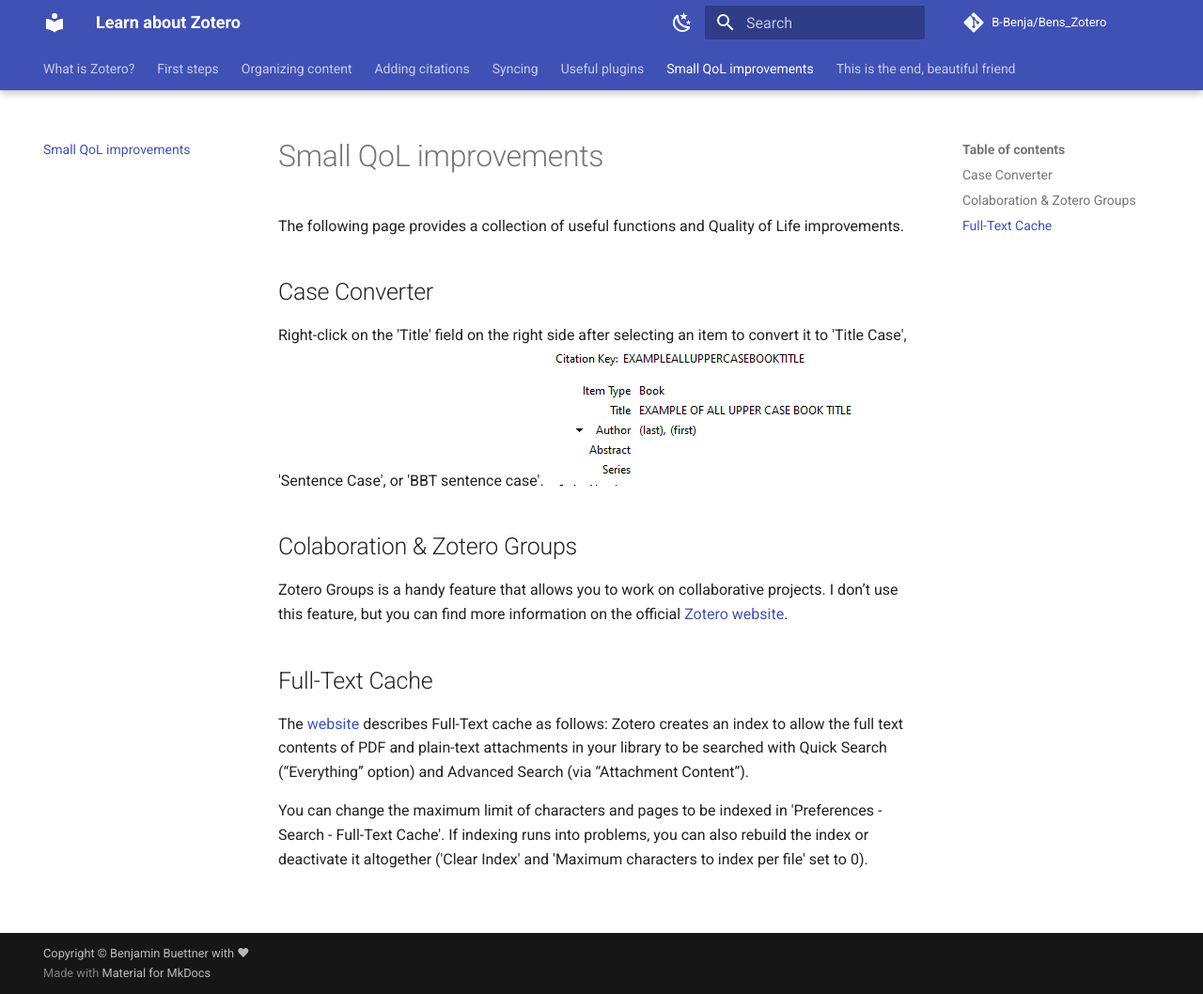
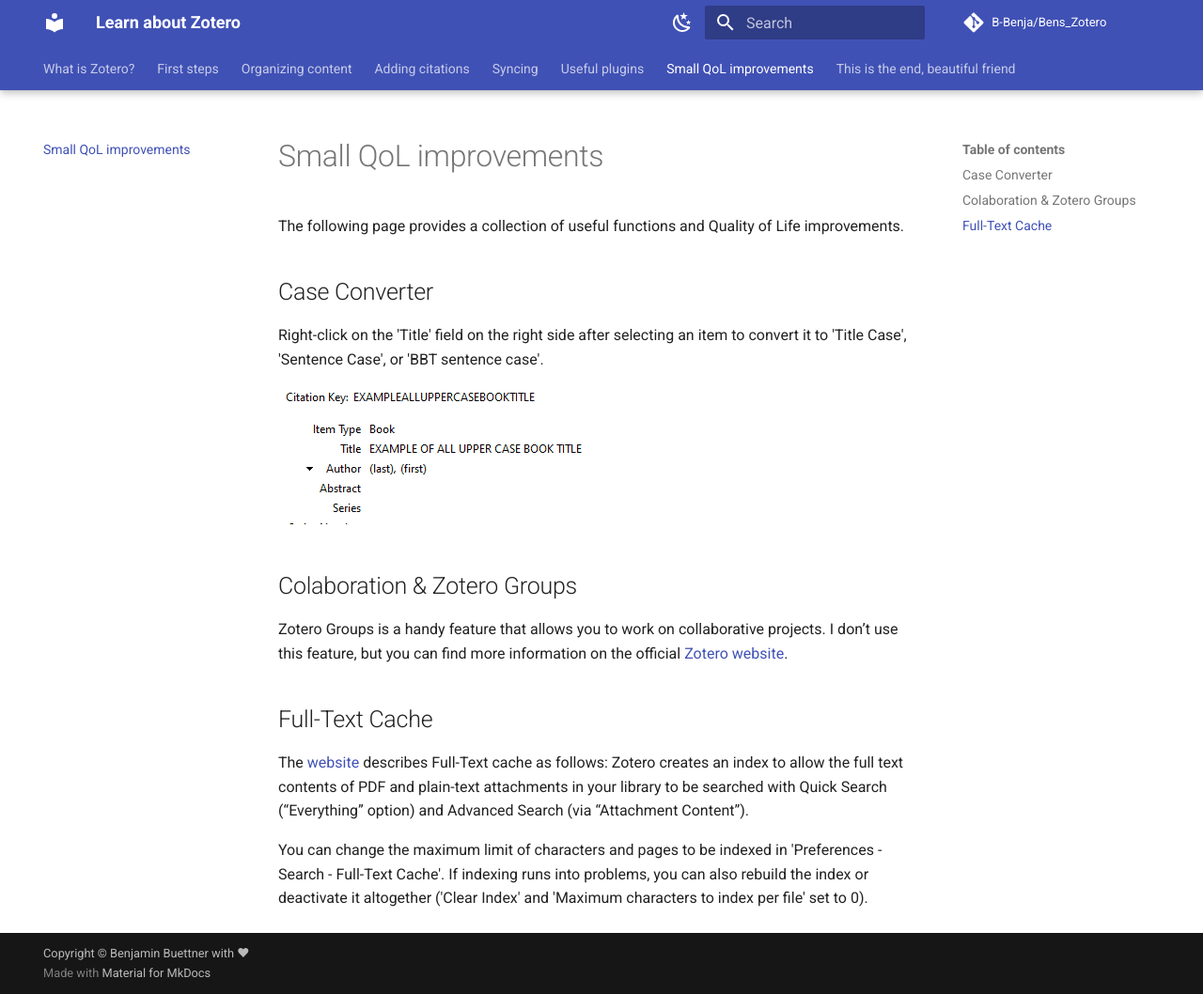
Before and after one commit to B-Benja/Bens_Zotero, an MkDocs documentation site: the page built from docs/QoL.md, in a window 1280 px wide and 1058 px high. Shown: the whole window at 94% size. Built offline with MkDocs 1.6.1 and Material for MkDocs 9.7.7, drawn with Linux system fonts in a browser that asks for light colours; comment, search, counter and statistics services are not loaded.

Commit message:
image added

```diff
--- a/docs/QoL.md
+++ b/docs/QoL.md
@@ -4,7 +4,8 @@
 
 ## Case Converter
 Right-click on the 'Title' field on the right side after selecting an item to convert it to 'Title Case', 'Sentence Case', or 'BBT sentence case'.
-![](/images/CaseConverter.gif)
+
+![](images/CaseConverter.gif)
 
 ## Colaboration & Zotero Groups
 Zotero Groups is a handy feature that allows you to work on collaborative projects. I don’t use this feature, but you can find more information on the official [Zotero website](https://www.zotero.org/groups/).
```
Also changed, not shown: docs/last-thoughts.md (+1 -1 lines).
